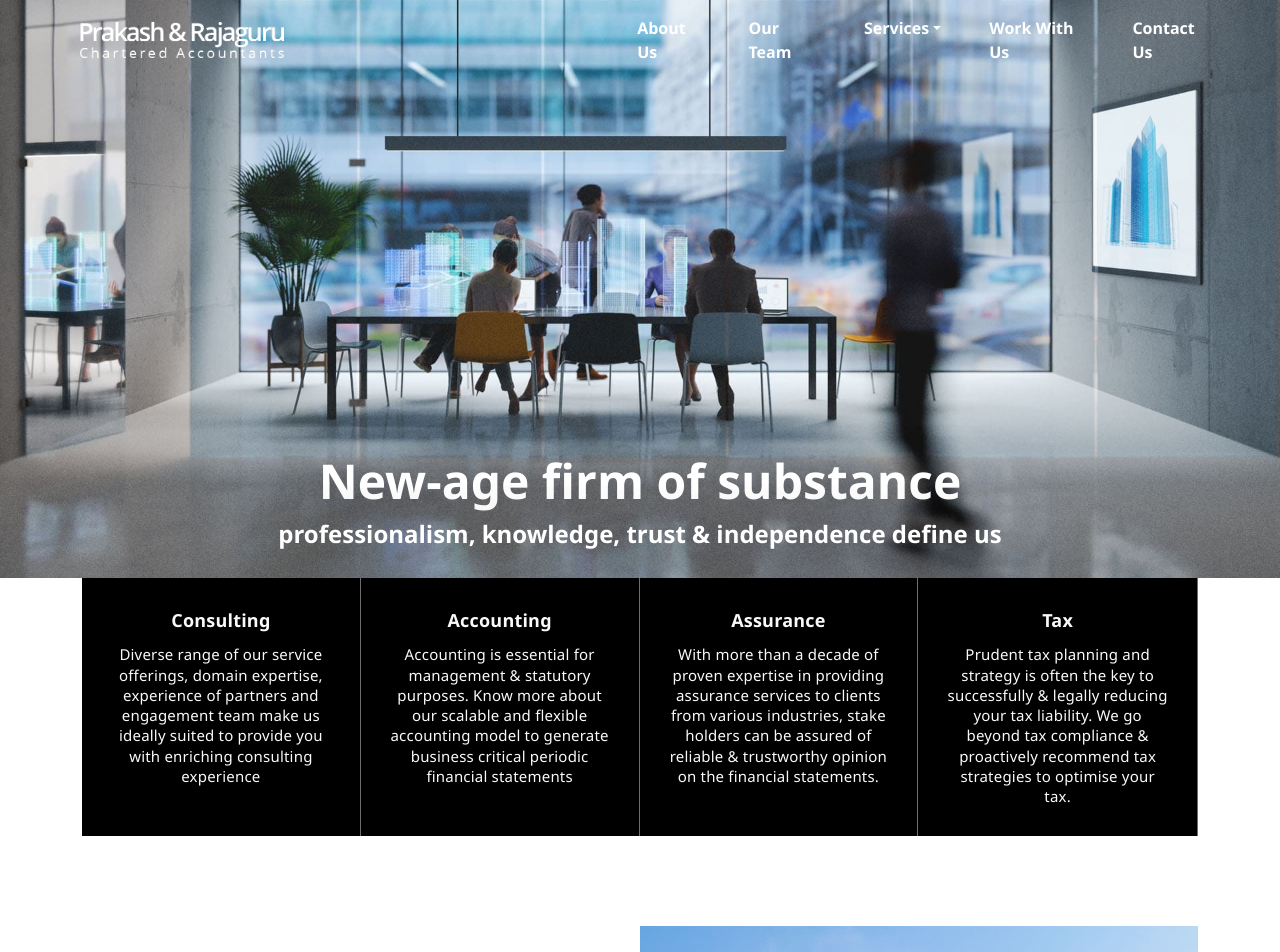
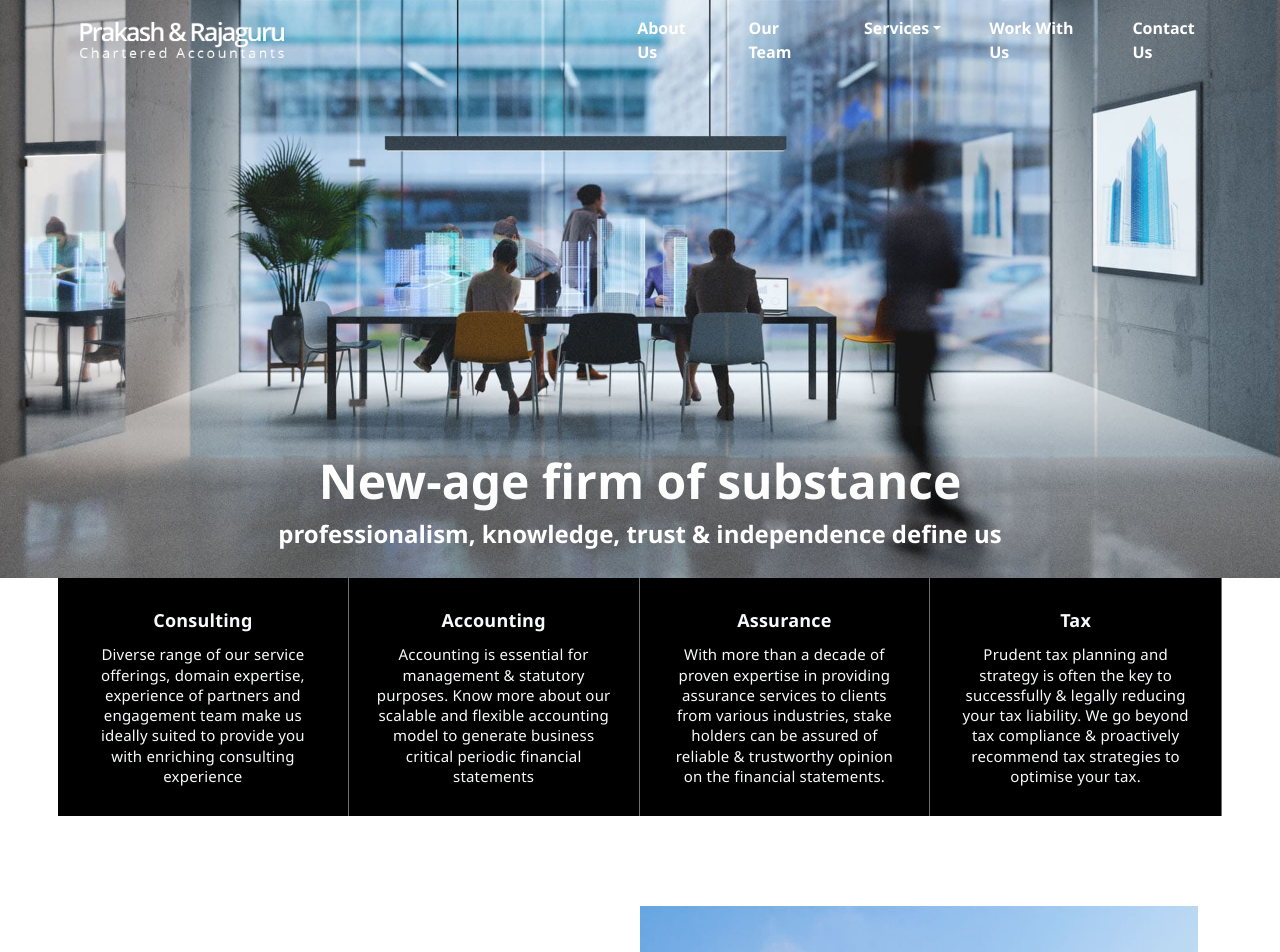
Before and after one commit to Swadhin2001/PandR, a Next.js app: page / in a window 1280 px wide. Shown: the top 952 px of the page. Built offline with nearby package versions, Linux system fonts and the light colour scheme; a small style sheet from the web is missing.

Commit message:
bug fixed

```diff
--- a/src/components/Elementor_widget_wrap.jsx
+++ b/src/components/Elementor_widget_wrap.jsx
@@ -3,7 +3,9 @@ import Link from 'next/link'
 
 function Elementor_widget_wrap(props) {
   return (
-    <div className="container elementor-widget-wrap mobile-space">
+    <div className="d-flex justify-content-center">
+
+      <div className="container-1140 elementor-widget-wrap mobile-space">
         {/* <div className="container-1140 mobile-space"> */}
           <div className='row elementor-container'>
               <Link href = "/consulting" className='col-md-3  elementor-container'>
@@ -25,6 +27,7 @@ function Elementor_widget_wrap(props) {
           </div>
         {/* </div> */}
       </div>
+    </div>
   )
 }
 
```
Lines whose indentation alone changed are shown as unchanged.
